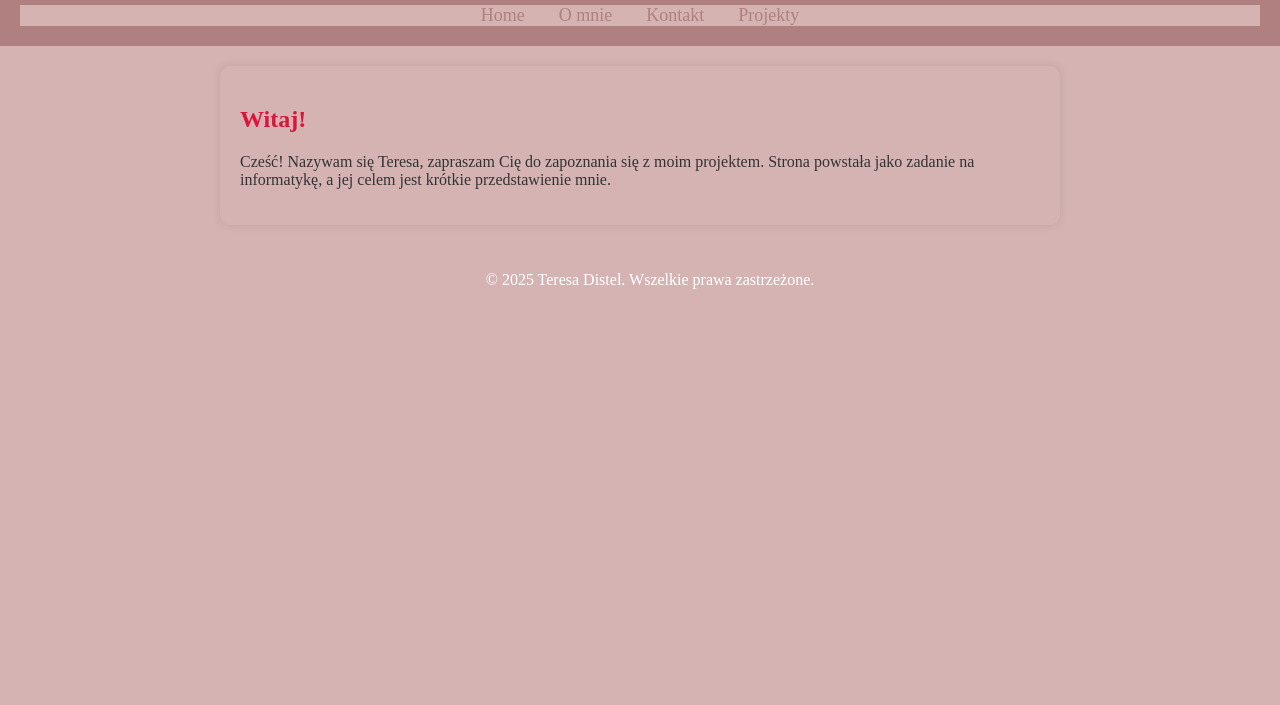
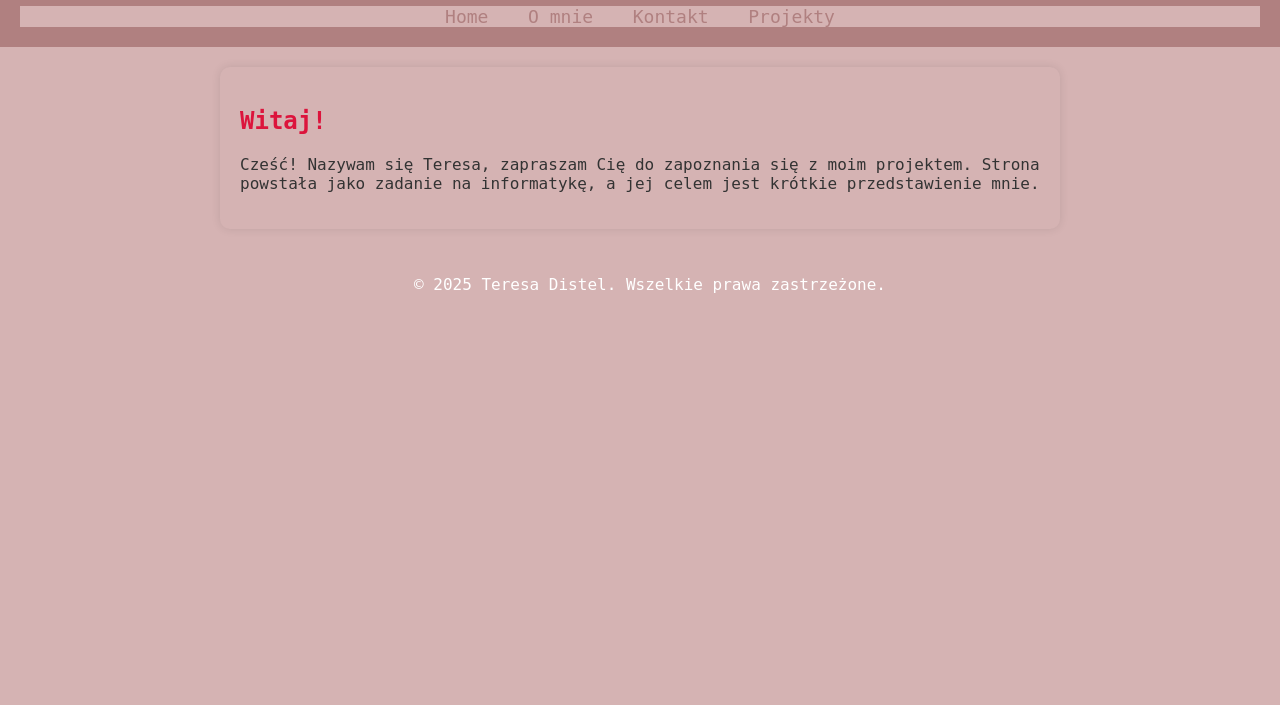
Before and after one commit to distelt07d/distelt07d.github.io, a plain HTML site: page index.html in a window 1280 px wide. Shown: the part 95-800 px from the top of the page. Drawn offline with Linux system fonts and the light colour scheme.

Commit message:
Update style.css

```diff
--- a/style.css
+++ b/style.css
@@ -1,6 +1,6 @@
 /* style.css */
 body {
-    font-family: Merriweather, Playfair Display;
+    font-family: DejaVu Sans Mono, Sans Seriff;
     margin: 0;
     padding: 0;
     background-color: #D5B3B3;
```
